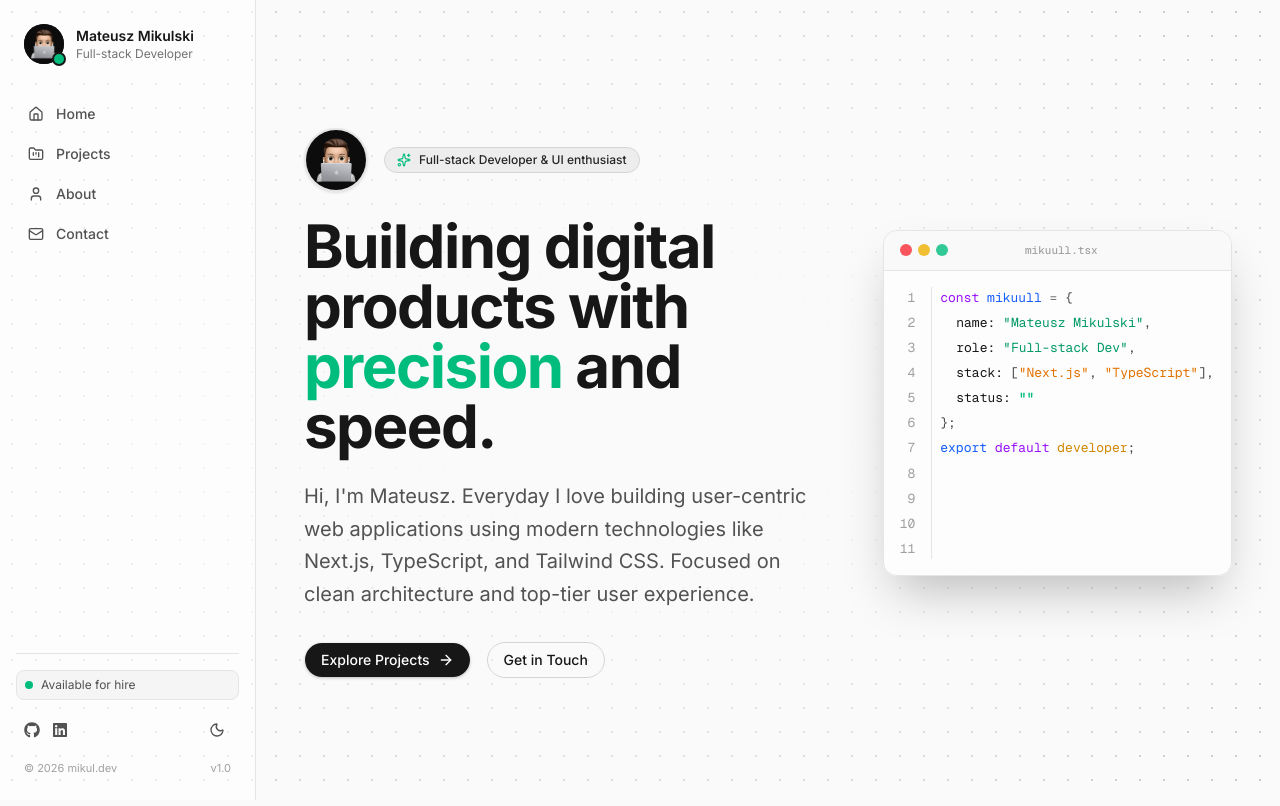
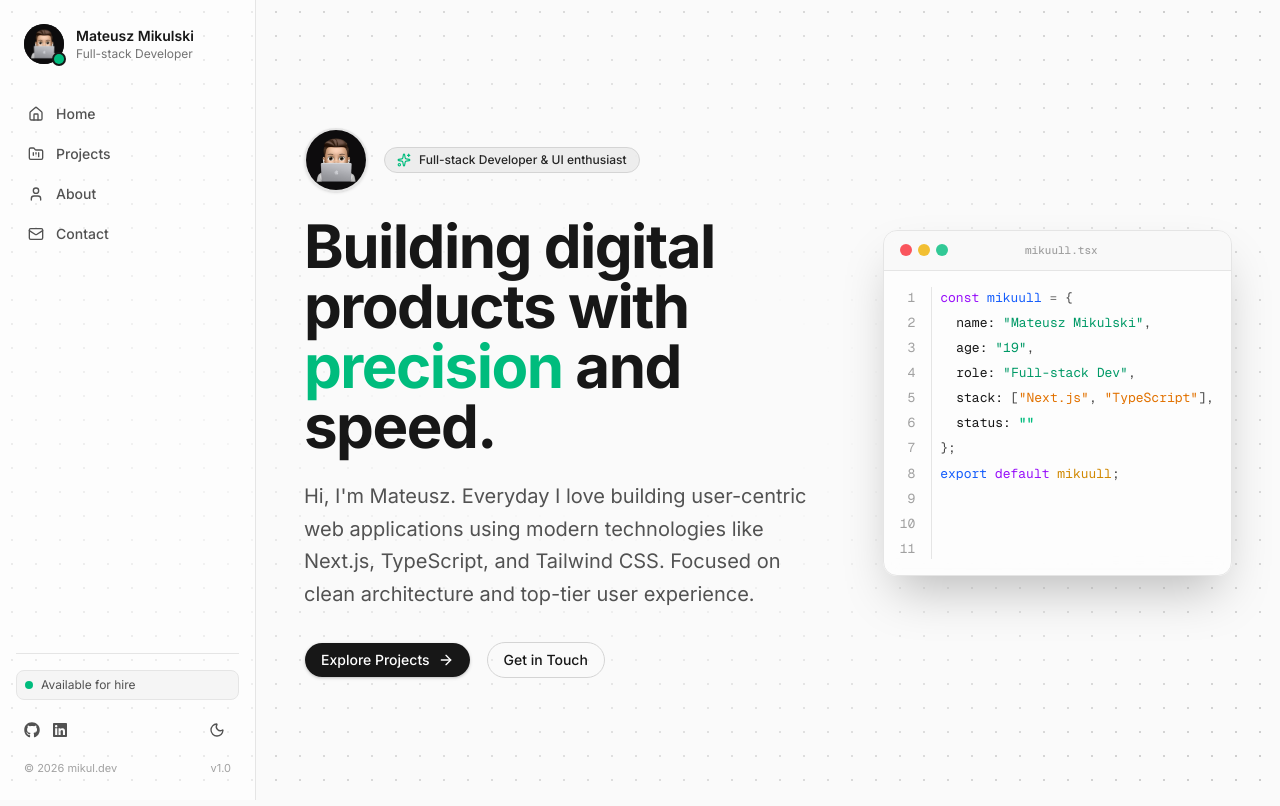
Before and after one commit to mikuull/mikul-dev, a Next.js app: page / in a window 1280 px wide. Built offline with nearby package versions, Linux system fonts and the light colour scheme.

Commit message:
feat(ui): add age into typing animation

```diff
--- a/src/components/code-editor.tsx
+++ b/src/components/code-editor.tsx
@@ -4,6 +4,11 @@ import { useTypingAnimation } from "./hooks/use-typing-animation";
 
 export function CodeEditor() {
   const typedName = useTypingAnimation("Mateusz Mikulski", 240, 1000);
+  const typedAge = useTypingAnimation(
+    `${new Date().getFullYear() - 2007}`,
+    160,
+    2000,
+  );
   const typedRole = useTypingAnimation("Full-stack Developer", 160, 3000);
   const typedStatus = useTypingAnimation("Ready for hire", 160, 5400);
 
@@ -43,6 +48,15 @@ export function CodeEditor() {
             </span>
             ,
           </div>
+
+          <div className="pl-4">
+            <span className="text-neutral-900 dark:text-neutral-200">age:</span>{" "}
+            <span className="text-emerald-600 dark:text-emerald-400">
+              &quot;{typedAge}&quot;
+            </span>
+            ,
+          </div>
+
           <div className="pl-4">
             <span className="text-neutral-900 dark:text-neutral-200">
               role:
@@ -81,7 +95,7 @@ export function CodeEditor() {
               default
             </span>{" "}
             <span className="text-yellow-600 dark:text-yellow-400">
-              developer
+              mikuull
             </span>
             ;
           </div>
```
